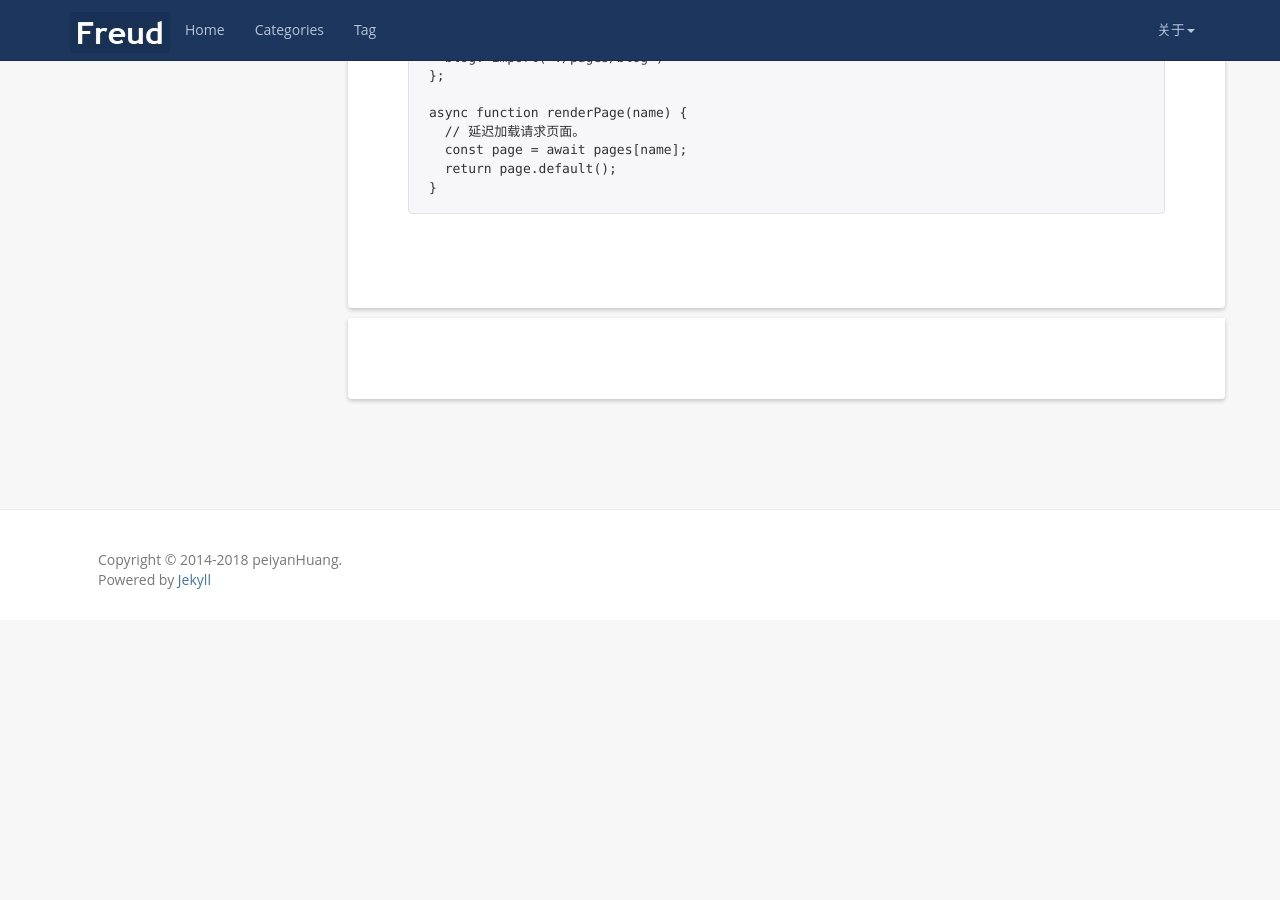
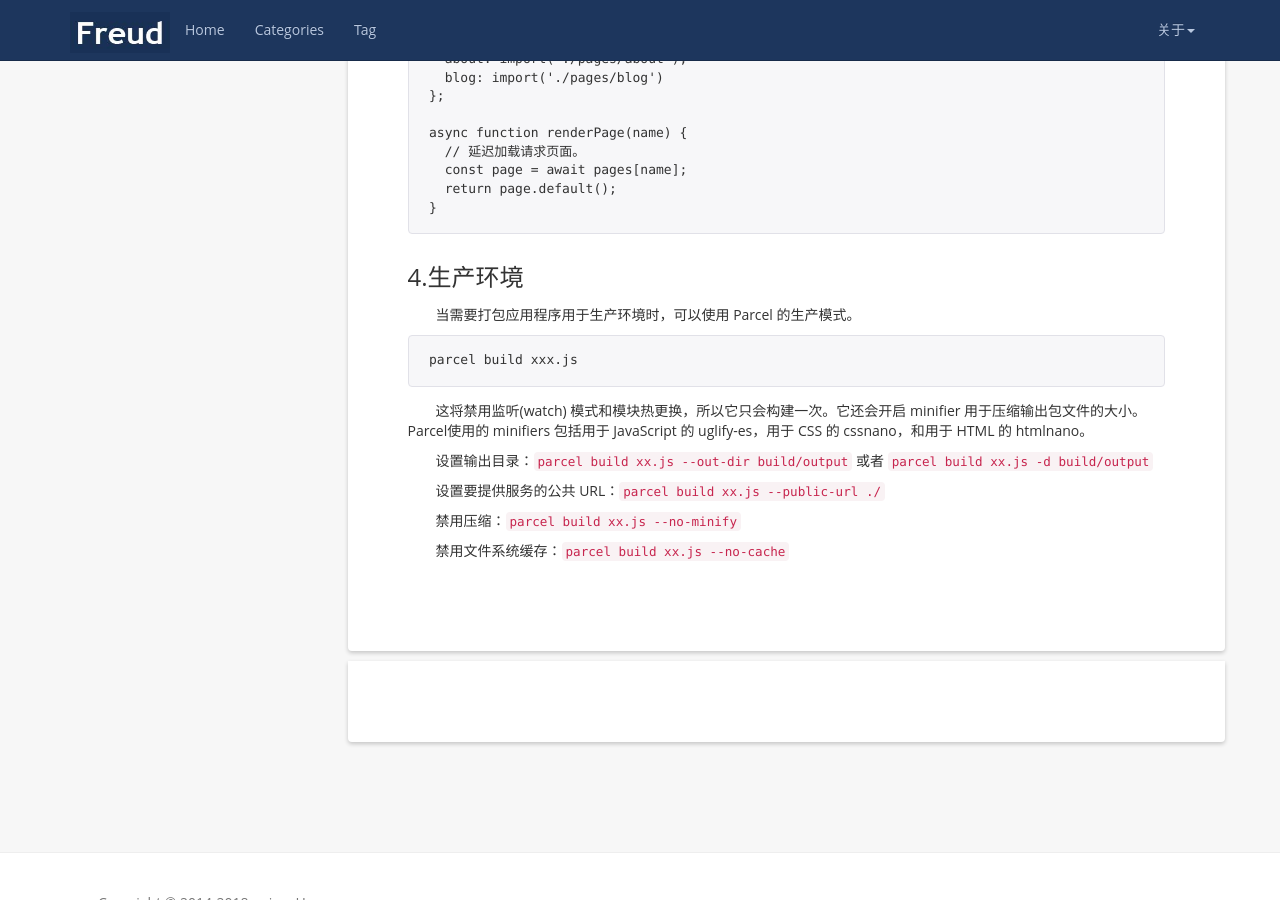
Before and after one commit to peiyanhuang/MyBlog, a Jekyll site: the page built from _posts/2018-09-04-parcel.md, in a window 1280 px wide and 900 px high, scrolled down 4022 px. Built offline with Jekyll 4.4.1, drawn with Linux system fonts in a browser that asks for light colours; nearby versions of some CDN libraries; before the commit the page ends 4642 px from its top, so only the background shows below that.

Commit message:
@update: parcel

````diff
--- a/_posts/2018-09-04-parcel.md
+++ b/_posts/2018-09-04-parcel.md
@@ -185,3 +185,19 @@
   return page.default();
 }
 ```
+
+### 4.生产环境
+
+当需要打包应用程序用于生产环境时，可以使用 Parcel 的生产模式。
+
+    parcel build xxx.js
+
+这将禁用监听(watch) 模式和模块热更换，所以它只会构建一次。它还会开启 minifier 用于压缩输出包文件的大小。Parcel使用的 minifiers 包括用于 JavaScript 的 uglify-es，用于 CSS 的 cssnano，和用于 HTML 的 htmlnano。
+
+设置输出目录：`parcel build xx.js --out-dir build/output` 或者 `parcel build xx.js -d build/output`
+
+设置要提供服务的公共 URL：`parcel build xx.js --public-url ./`
+
+禁用压缩：`parcel build xx.js --no-minify`
+
+禁用文件系统缓存：`parcel build xx.js --no-cache`
````
